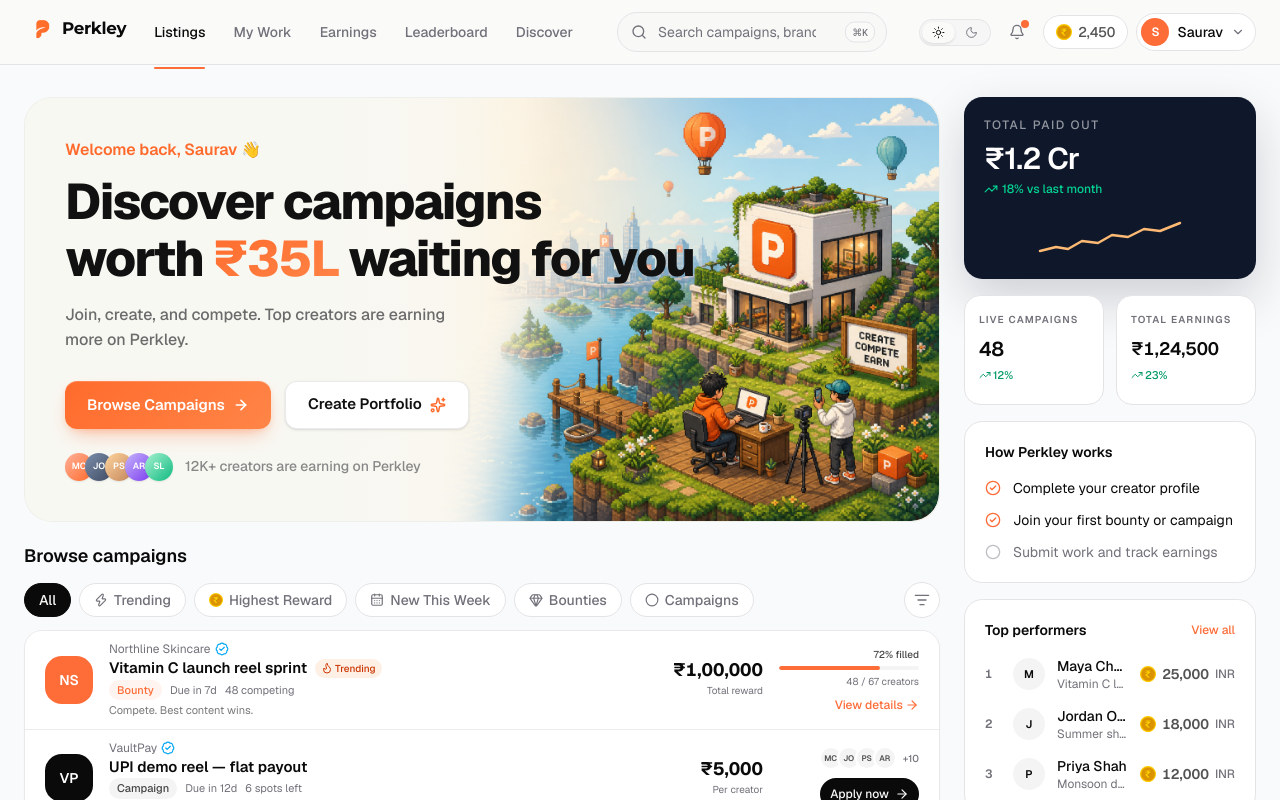
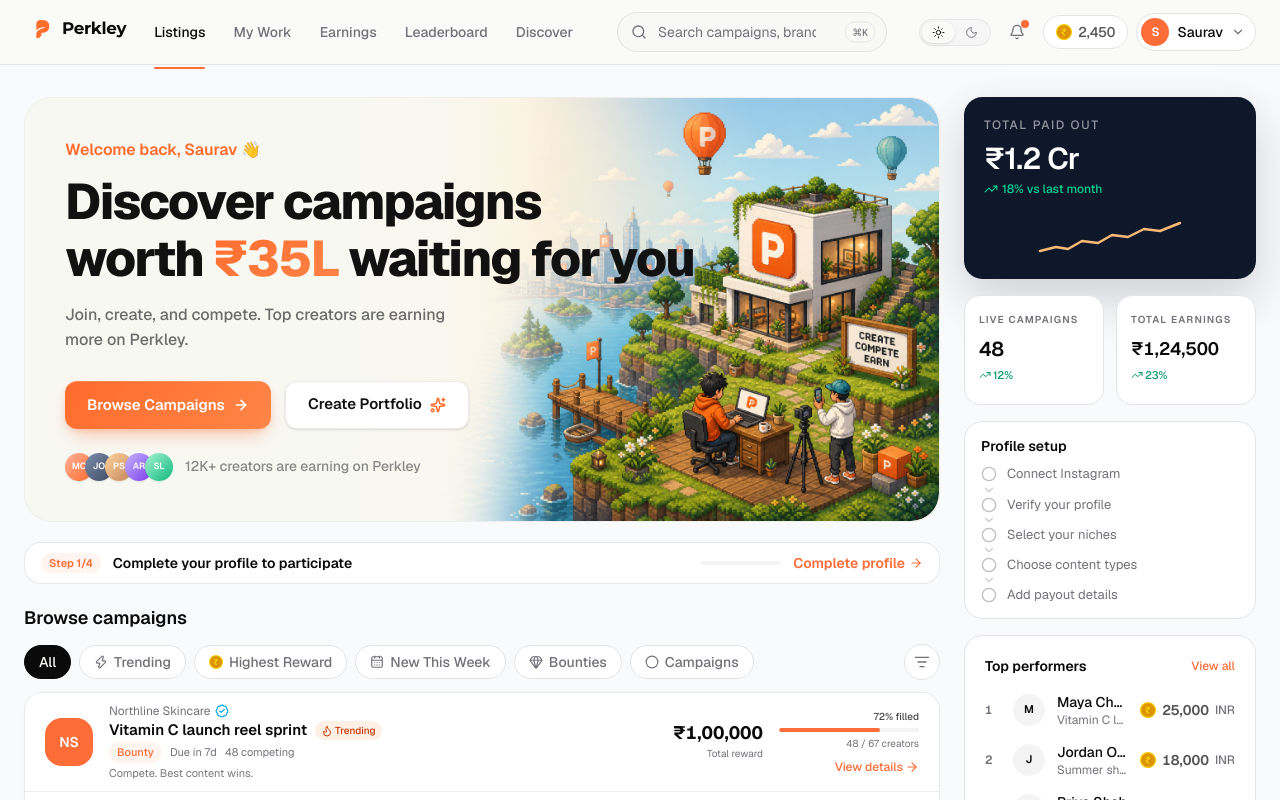
Before and after one commit to Saurav4359/Perkley-V0, a Next.js app in the folder apps/web/: page /dashboard in a window 1280 px wide. Shown: the top 800 px of the page. Built offline with nearby package versions, Linux system fonts and the light colour scheme.

Commit message:
Refresh creator dashboard home with onboarding banners and sidebar.

```diff
--- a/apps/web/app/dashboard/page.tsx
+++ b/apps/web/app/dashboard/page.tsx
@@ -1,33 +1,27 @@
+import { Suspense } from "react"
+
 import { CampaignFeed } from "@/components/dashboard/campaign-feed"
+import { CreatorDashboardSidebar } from "@/components/dashboard/creator-dashboard-sidebar"
 import { CreatorHero } from "@/components/dashboard/creator-hero"
 import { DashboardShell } from "@/components/dashboard/dashboard-shell"
-import { DashboardSidebar } from "@/components/dashboard/dashboard-sidebar"
-import {
-  CREATOR_CAMPAIGNS,
-  ONBOARDING_STEPS,
-  RECENT_ACTIVITY,
-  RECENT_WINNERS,
-  getCreatorNav,
-} from "@/lib/dashboard/mock-data"
+import { OnboardingStatusBanner } from "@/components/dashboard/onboarding-status-banner"
+import { ProfileCompleteToast } from "@/components/dashboard/profile-complete-toast"
+import { CREATOR_CAMPAIGNS, getCreatorNav } from "@/lib/dashboard/mock-data"
 
 export default function CreatorDashboardPage() {
   return (
     <DashboardShell nav={getCreatorNav("/dashboard")} userName="Saurav">
+      <Suspense fallback={null}>
+        <ProfileCompleteToast />
+      </Suspense>
       <div className="grid gap-5 xl:grid-cols-[minmax(0,1fr)_292px] xl:items-start xl:gap-6">
         <div className="space-y-5">
           <CreatorHero userName="Saurav" />
+          <OnboardingStatusBanner />
           <CampaignFeed campaigns={CREATOR_CAMPAIGNS} />
         </div>
 
-        <DashboardSidebar
-          stats={[
-            { label: "Live campaigns", value: "48", trend: "12%" },
-            { label: "Total earnings", value: "₹1,24,500", trend: "23%" },
-          ]}
-          steps={ONBOARDING_STEPS}
-          winners={RECENT_WINNERS}
-          activity={RECENT_ACTIVITY}
-        />
+        <CreatorDashboardSidebar />
       </div>
     </DashboardShell>
   )
```
